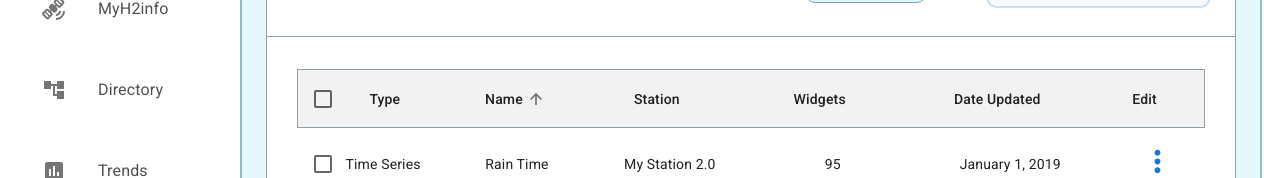
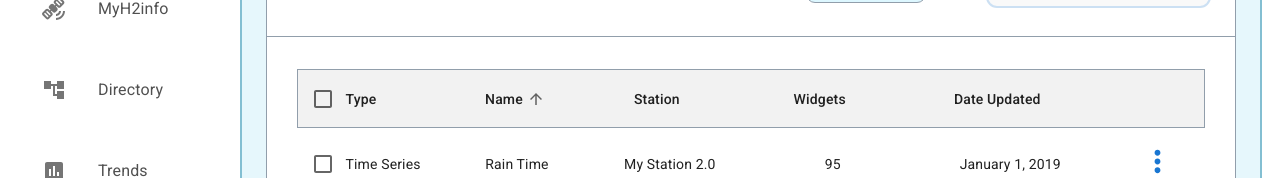
Before and after one commit to kpierc11/Dashboard_Demo, a React (Create React App) app in the folder app/: page /addons in a window 1280 px wide. Shown: the part 261-439 px from the top of the page. Built offline with nearby package versions, Linux system fonts and the light colour scheme.

Commit message:
fixed title on users table and aligned titles ofth

```diff
--- a/app/src/components/ReportsTable/ReportsTable.tsx
+++ b/app/src/components/ReportsTable/ReportsTable.tsx
@@ -371,7 +371,7 @@ function EnhancedTableHead(props: EnhancedTableProps) {
         {headCells.map((headCell) => (
           <TableCell
             key={headCell.id}
-            align={headCell.numeric ? "center" : "center"}
+            align={headCell.numeric ? "center" : "left"}
             padding={headCell.disablePadding ? "none" : "normal"}
             sortDirection={orderBy === headCell.id ? order : false}
           >
--- a/app/src/components/UsersTable/usersTable.css
+++ b/app/src/components/UsersTable/usersTable.css
@@ -103,7 +103,7 @@
 
 .users-title {
   margin-top: 17px;
-  margin-left: 28px;
+  margin-left: 78px;
   margin-right: auto;
 }
 
--- a/app/src/components/WidgetsTable/widgetsTable.tsx
+++ b/app/src/components/WidgetsTable/widgetsTable.tsx
@@ -285,7 +285,7 @@ const headCells: readonly HeadCell[] = [
     id: "edit",
     numeric: false,
     disablePadding: true,
-    label: "Edit",
+    label: "",
   },
 ];
 
@@ -338,7 +338,7 @@ function EnhancedTableHead(props: EnhancedTableProps) {
         {headCells.map((headCell) => (
           <TableCell
             key={headCell.id}
-            align={headCell.numeric ? "center" : "center"}
+            align={headCell.numeric ? "center" : "left"}
             padding={headCell.disablePadding ? "none" : "normal"}
             sortDirection={orderBy === headCell.id ? order : false}
           >
```
